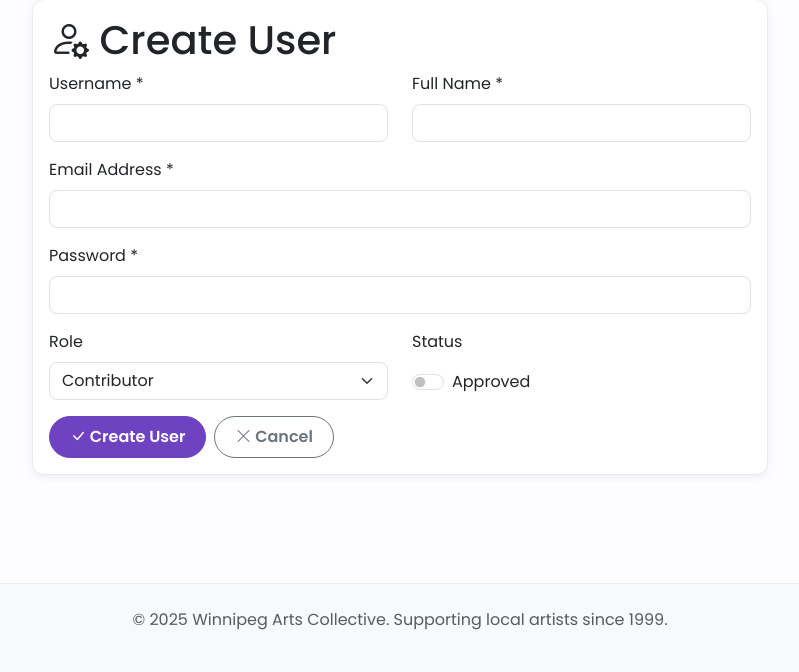
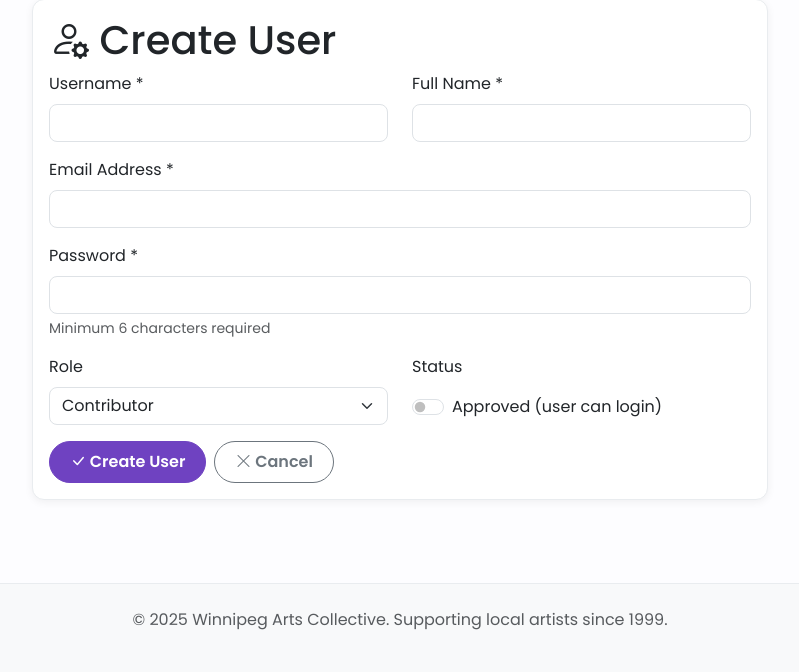
Before and after one commit to Jbond007-11/winnipeg-arts-cms, a PHP site: page /user_management.php?action=create in a window 1280 px wide. Shown: the part 128-800 px from the top of the page, without its empty margins (240-1039 px from the left). Run offline with PHP 8.4, Linux system fonts and the light colour scheme; the visitor is signed in with stand-in values (Sample User, id 1); some libraries are stand-ins or nearby versions.

Commit message:
Fix user management: Improve creation, approval, and messaging, added minimum 6-character password requirement, updated success messages showing approval status, added better error handling with try/catch blocks, clarified approval process messaging (user can login when approved), improved form validation and user feedback

```diff
--- a/user_management.php
+++ b/user_management.php
@@ -11,13 +11,19 @@
 $page = max(1, (int)($_GET['page'] ?? 1));
 $search = clean($_GET['search'] ?? '');
 
-// Handle user actions
 if ($_SERVER['REQUEST_METHOD'] === 'POST') {
     switch ($action) {
         case 'create':
+            $password = trim($_POST['password'] ?? '');
+
+            if (empty($password)) {
+                $error = 'Password is required';
+                break;
+            }
+
             $data = [
                 'username' => clean($_POST['username']),
-                'password' => password_hash($_POST['password'], PASSWORD_DEFAULT),
+                'password' => password_hash($password, PASSWORD_DEFAULT),
                 'email' => clean($_POST['email']),
                 'full_name' => clean($_POST['full_name']),
                 'role' => clean($_POST['role']),
@@ -34,23 +40,26 @@
                 $errors[] = 'Invalid email format';
             }
 
-            if (empty($_POST['password'])) {
-                $errors[] = 'Password is required';
+            if (strlen($password) < 6) {
+                $errors[] = 'Password must be at least 6 characters long';
             }
 
             if (empty($errors)) {
-                // Check if username or email already exists
                 $stmt = $pdo->prepare("SELECT id FROM users WHERE username = ? OR email = ?");
                 $stmt->execute([$data['username'], $data['email']]);
 
                 if ($stmt->fetch()) {
                     $error = 'Username or email already exists';
                 } else {
+                    try {
                         if (insert('users', $data)) {
-                        $success = 'User created successfully!';
-                        $_POST = []; // Clear form
+                            $success = 'User created successfully! Username: ' . $data['username'] . ', Approved: ' . ($data['approved'] ? 'Yes' : 'No');
+                            $_POST = [];
                         } else {
-                        $error = 'Failed to create user';
+                            $error = 'Failed to create user - database error';
+                        }
+                    } catch (Exception $e) {
+                        $error = 'Failed to create user: ' . $e->getMessage();
                     }
                 }
             } else {
@@ -59,6 +68,8 @@
             break;
 
         case 'edit':
+            $password = trim($_POST['password'] ?? '');
+
             $data = [
                 'username' => clean($_POST['username']),
                 'email' => clean($_POST['email']),
@@ -67,9 +78,12 @@
                 'approved' => isset($_POST['approved']) ? 1 : 0
             ];
 
-            // Add password if provided
-            if (!empty($_POST['password'])) {
-                $data['password'] = password_hash($_POST['password'], PASSWORD_DEFAULT);
+            if (!empty($password)) {
+                if (strlen($password) < 6) {
+                    $error = 'Password must be at least 6 characters long';
+                    break;
+                }
+                $data['password'] = password_hash($password, PASSWORD_DEFAULT);
             }
 
             $errors = validateRequired([
@@ -83,17 +97,20 @@
             }
 
             if (empty($errors)) {
-                // Check if username or email already exists (excluding current user)
                 $stmt = $pdo->prepare("SELECT id FROM users WHERE (username = ? OR email = ?) AND id != ?");
                 $stmt->execute([$data['username'], $data['email'], $id]);
 
                 if ($stmt->fetch()) {
                     $error = 'Username or email already exists';
                 } else {
+                    try {
                         if (update('users', $data, $id)) {
-                        $success = 'User updated successfully!';
+                            $success = 'User updated successfully! Approved: ' . ($data['approved'] ? 'Yes' : 'No');
                         } else {
-                        $error = 'Failed to update user';
+                            $error = 'Failed to update user - database error';
+                        }
+                    } catch (Exception $e) {
+                        $error = 'Failed to update user: ' . $e->getMessage();
                     }
                 }
             } else {
@@ -110,10 +127,14 @@
                 } elseif ($user['role'] === 'admin' && $id == $_SESSION['user_id']) {
                     $error = 'Cannot delete your own admin account';
                 } else {
+                    try {
                         if (delete('users', $id)) {
                             $success = 'User deleted successfully!';
                         } else {
-                        $error = 'Failed to delete user';
+                            $error = 'Failed to delete user - database error';
+                        }
+                    } catch (Exception $e) {
+                        $error = 'Failed to delete user: ' . $e->getMessage();
                     }
                 }
             }
@@ -131,12 +152,12 @@
                 foreach ($selectedUsers as $userId) {
                     $userId = (int)$userId;
 
-                    // Skip admin users and current user
                     $user = getOne('users', $userId);
                     if (!$user || ($user['role'] === 'admin' && $userId == $_SESSION['user_id'])) {
                         continue;
                     }
 
+                    try {
                         switch ($bulkAction) {
                             case 'approve':
                                 update('users', ['approved' => 1], $userId);
@@ -151,6 +172,9 @@
                                 $affectedCount++;
                                 break;
                         }
+                    } catch (Exception $e) {
+                        error_log("Bulk action error: " . $e->getMessage());
+                    }
                 }
 
                 if ($affectedCount > 0) {
@@ -163,10 +187,135 @@
     }
 }
 
-// Handle different actions
+if (isAdmin() && $action === 'approve_user' && isset($_GET['user_id'])) {
+    $user_id = (int)$_GET['user_id'];
+    try {
+        if (update('users', ['approved' => 1], $user_id)) {
+            $success = 'User approved successfully';
+        } else {
+            $error = 'Failed to approve user';
+        }
+    } catch (Exception $e) {
+        $error = 'Failed to approve user: ' . $e->getMessage();
+    }
+    header('Location: ?action=moderate&' . ($error ? 'error=' . urlencode($error) : 'success=' . urlencode($success)));
+    exit;
+}
+
+if (isAdmin() && $action === 'reject_user' && isset($_GET['user_id'])) {
+    $user_id = (int)$_GET['user_id'];
+    try {
+        $stmt = $pdo->prepare("DELETE FROM users WHERE id = ? AND role != 'admin'");
+        if ($stmt->execute([$user_id])) {
+            $success = 'User rejected and deleted successfully';
+        } else {
+            $error = 'Failed to reject user';
+        }
+    } catch (Exception $e) {
+        $error = 'Failed to reject user: ' . $e->getMessage();
+    }
+    header('Location: ?action=moderate&' . ($error ? 'error=' . urlencode($error) : 'success=' . urlencode($success)));
+    exit;
+}
+
+if (isAdmin() && $action === 'disemvowel_comment' && $id) {
+    moderateComment($id, 'disemvowel');
+    $profile_id = (int)$_GET['profile_id'];
+    header("Location: index.php?action=view&id=$profile_id");
+    exit;
+}
+
+if (isAdmin() && $action === 'restore_comment' && $id) {
+    moderateComment($id, 'restore');
+    $profile_id = (int)$_GET['profile_id'];
+    header("Location: index.php?action=view&id=$profile_id");
+    exit;
+}
+
+if (isAdmin() && $action === 'add_category' && $_SERVER['REQUEST_METHOD'] === 'POST') {
+    $data = [
+        'name' => clean($_POST['name']),
+        'description' => clean($_POST['description']),
+        'slug' => generateSlug($_POST['name'], 'categories')
+    ];
+
+    $errors = validateRequired(['name' => $data['name']]);
+
+    if (empty($errors)) {
+        if (insert('categories', $data)) {
+            $success = 'Category added successfully!';
+        } else {
+            $error = 'Failed to add category';
+        }
+    } else {
+        $error = implode(', ', $errors);
+    }
+}
+
+if (isAdmin() && $action === 'edit_category' && $_SERVER['REQUEST_METHOD'] === 'POST') {
+    $data = [
+        'name' => clean($_POST['name']),
+        'description' => clean($_POST['description']),
+        'slug' => generateSlug($_POST['name'], 'categories')
+    ];
+
+    $errors = validateRequired(['name' => $data['name']]);
+
+    if (empty($errors)) {
+        if (update('categories', $data, $id)) {
+            $success = 'Category updated successfully!';
+        } else {
+            $error = 'Failed to update category';
+        }
+    } else {
+        $error = implode(', ', $errors);
+    }
+}
+
+if (isAdmin() && $action === 'delete_category' && $id) {
+    $count = getCount('profiles', 'category_id = ?', [$id]);
+
+    if ($count > 0) {
+        $error = 'Cannot delete category - it is being used by ' . $count . ' profiles';
+    } else {
+        if (delete('categories', $id)) {
+            $success = 'Category deleted successfully!';
+        } else {
+            $error = 'Failed to delete category';
+        }
+    }
+
+    header('Location: ?action=categories&' . ($error ? 'error=' . urlencode($error) : 'success=' . urlencode($success)));
+    exit;
+}
+
 switch ($action) {
-    case 'create':
-        echo userForm('create', null, $error, $success, $_POST ?? []);
+    case 'moderate':
+        requireAdmin();
+
+        $pending_users = getAll('users', 'approved = 0 AND role != "admin"');
+        echo moderationPage($pending_users);
+        break;
+
+    case 'categories':
+        requireAdmin();
+
+        $error = $_GET['error'] ?? $error;
+        $success = $_GET['success'] ?? $success;
+
+        echo categoryManagementPage($error, $success, $_POST ?? []);
+        break;
+
+    case 'edit_category':
+        requireAdmin();
+
+        $category = getOne('categories', $id);
+        if (!$category) {
+            header('Location: ?action=categories');
+            exit;
+        }
+
+        echo categoryForm('edit', $category, $error, $success, $_POST);
         break;
 
     case 'edit':
@@ -175,7 +324,7 @@
             header('Location: user_management.php');
             exit;
         }
-        echo userForm('edit', $user, $error, $success, $_POST ?? []);
+        echo userForm('edit', $user, $error, $success, $_POST);
         break;
 
     case 'delete':
@@ -187,12 +336,15 @@
         echo userDeletePage($user, $error, $success);
         break;
 
-    default: // list
+    case 'create':
+        echo userForm('create', null, $error, $success, $_POST ?? []);
+        break;
+
+    default:
         echo userListPage($search, $page, $error, $success);
         break;
 }
 
-// Template functions
 function userListPage($search = '', $page = 1, $error = '', $success = '') {
     global $pdo;
 
@@ -201,7 +353,6 @@
         ['title' => 'User Management']
     ];
 
-    // Build search conditions
     $where = "1 = 1";
     $params = [];
 
@@ -211,14 +362,11 @@
         $params = [$searchTerm, $searchTerm, $searchTerm];
     }
 
-    // Get total count
     $totalUsers = getCount('users', $where, $params);
 
-    // Get users for current page
     $offset = ($page - 1) * ITEMS_PER_PAGE;
     $users = getAll('users', $where, $params, 'created_at DESC', ITEMS_PER_PAGE, $offset);
 
-    // Build search form
     $searchForm = "
         <div class='card mb-4'>
             <div class='card-body'>
@@ -238,7 +386,6 @@
             </div>
         </div>";
 
-    // User stats
     $stats = [
         'total' => getCount('users'),
         'admins' => getCount('users', 'role = ?', ['admin']),
@@ -290,7 +437,6 @@
             </div>
         </div>";
 
-    // Build user table
     $userRows = '';
     foreach ($users as $user) {
         $profileCount = getCount('profiles', 'user_id = ?', [$user['id']]);
@@ -307,7 +453,6 @@
                 <i class='bi bi-pencil'></i>
             </a>";
 
-        // dont allow deletion of current admin
         if (!($user['role'] === 'admin' && $user['id'] == $_SESSION['user_id'])) {
             $actionButtons .= "
                 <a href='?action=delete&id={$user['id']}' class='btn btn-sm btn-outline-danger ms-1'>
@@ -359,10 +504,10 @@
             </div>
         </div>";
 
-    // Pagination
     $totalPages = ceil($totalUsers / ITEMS_PER_PAGE);
     $baseUrl = 'user_management.php?1=1' . ($search ? '&search=' . urlencode($search) : '');
     $pagination = getPagination($page, $totalUsers, ITEMS_PER_PAGE, $baseUrl);
+
     $content = "
         <div class='d-flex justify-content-between align-items-center mb-4'>
             <h1><i class='bi bi-people'></i> User Management</h1>
@@ -423,6 +568,7 @@
             });
         }
         </script>";
+
     return layout('User Management', $content, $_SESSION, $breadcrumbs);
 }
 
@@ -438,12 +584,13 @@
     $passwordField = $action === 'edit' ?
         "<div class='mb-3'>
             <label class='form-label'>New Password (leave empty to keep current)</label>
-            <input type='password' class='form-control' name='password'>
-            <div class='form-text'>Only enter a password if you want to change it</div>
+            <input type='password' class='form-control' name='password' minlength='6'>
+            <div class='form-text'>Only enter a password if you want to change it (minimum 6 characters)</div>
         </div>" :
         "<div class='mb-3'>
             <label class='form-label'>Password *</label>
-            <input type='password' class='form-control' name='password' required>
+            <input type='password' class='form-control' name='password' minlength='6' required>
+            <div class='form-text'>Minimum 6 characters required</div>
         </div>";
 
     $roleOptions = "
@@ -495,9 +642,14 @@
                                     <label class='form-label'>Status</label>
                                     <div class='form-check form-switch mt-2'>
                                         <input class='form-check-input' type='checkbox' name='approved' $approvedChecked>
-                                        <label class='form-check-label'>Approved</label>
+                                        <label class='form-check-label'>Approved (user can login)</label>
                                     </div>
                                 </div>
+                            </div>
+
+                            <div class='alert alert-info'>
+                                <i class='bi bi-info-circle'></i>
+                                <strong>Important:</strong> Make sure to check 'Approved' if you want the user to be able to login immediately.
                             </div>
 
                             <div class='d-flex gap-2'>
@@ -582,7 +734,7 @@
                                     <a href='user_management.php' class='btn btn-outline-secondary'>
                                         <i class='bi bi-arrow-left'></i> Cancel
                                     </a>
-                                    <button type='submit' class='btn btn-danger' onclick='return confirm(\"Type DELETE to confirm\") && prompt(\"Type DELETE to confirm:\") === \"DELETE\"'>
+                                    <button type='submit' class='btn btn-danger' onclick='return confirm(\"Are you absolutely sure you want to delete this user?\")'>
                                         <i class='bi bi-trash'></i> Delete User
                                     </button>
                                 </div>
```
Lines whose indentation alone changed are shown as unchanged.
